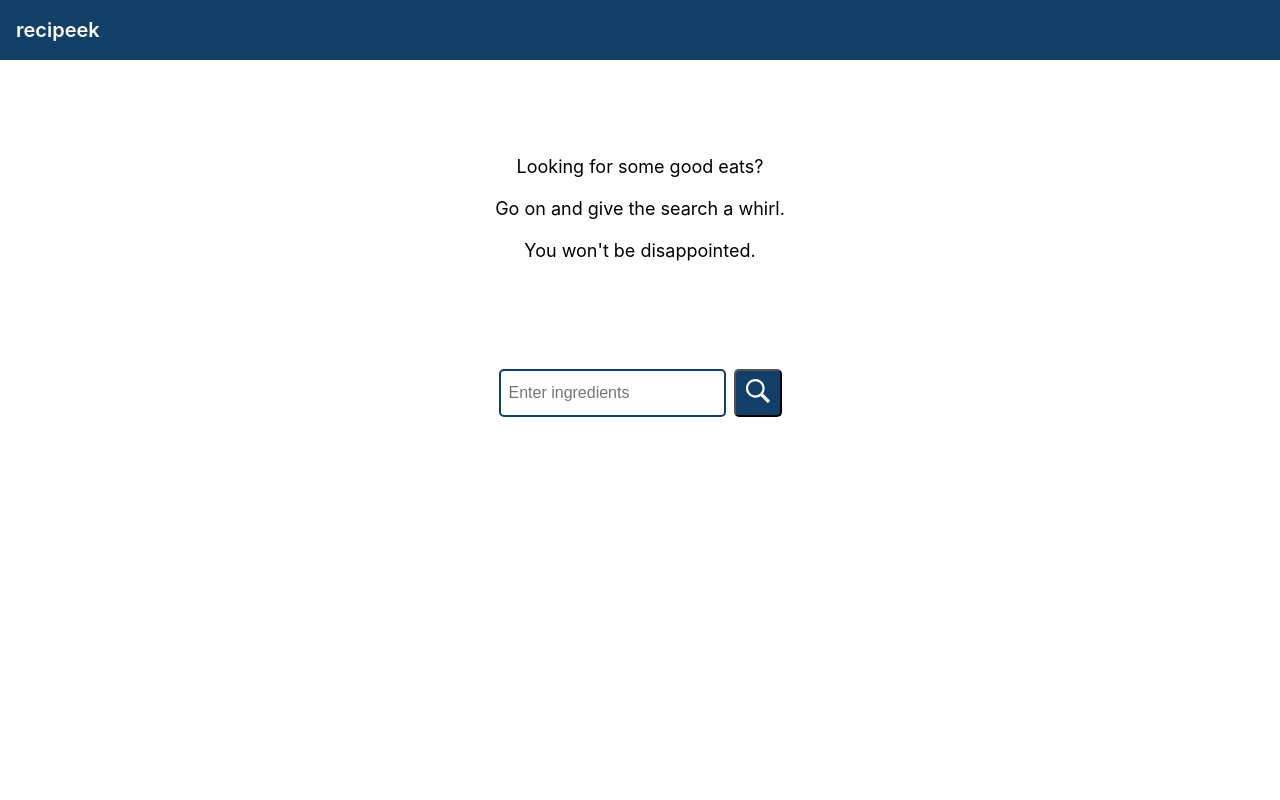
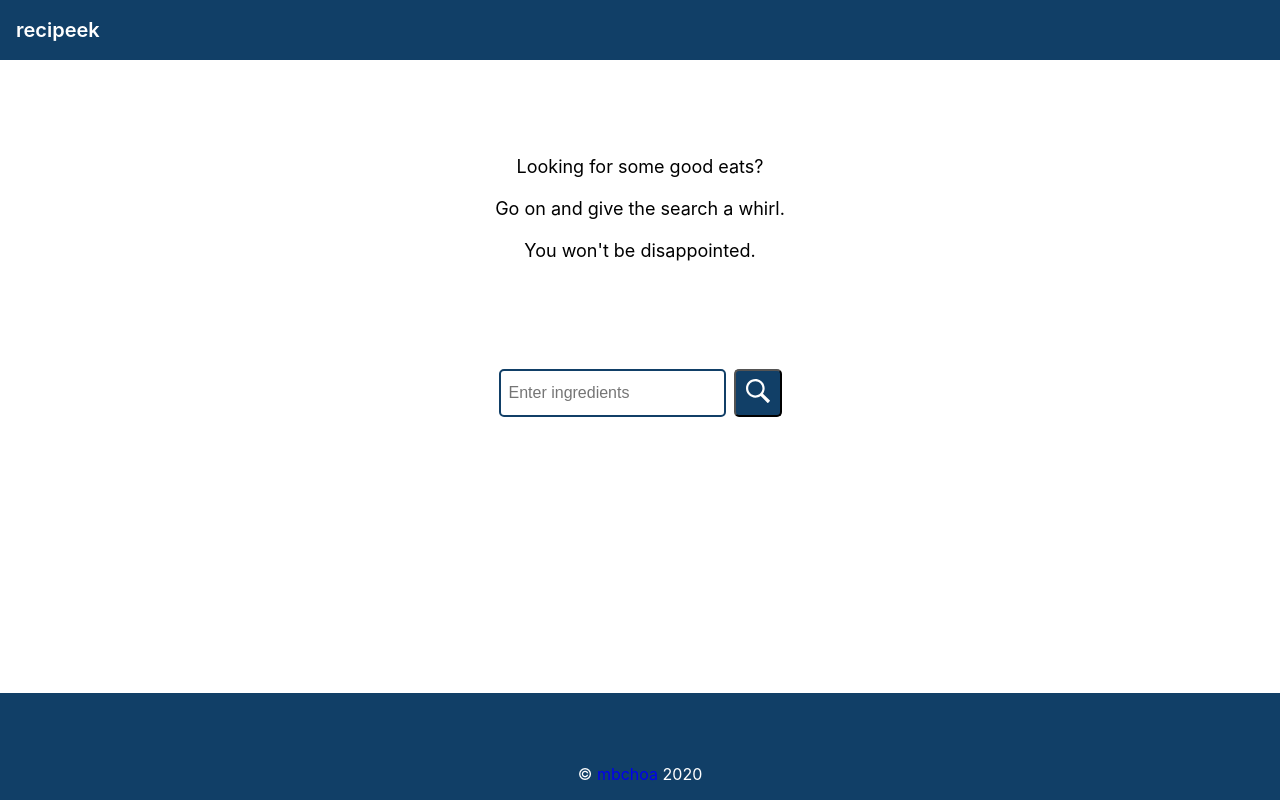
Before and after one commit to mbchoa/recipeek, a React (Create React App) app: page / in a window 1280 px wide. Built offline with nearby package versions, Linux system fonts and the light colour scheme; what lozad would draw is missing.

Commit message:
Add footer

```diff
--- a/src/App.tsx
+++ b/src/App.tsx
@@ -1,19 +1,26 @@
 import React from 'react';
 import { Provider } from 'react-redux';
+import styled from 'styled-components';
 
 import store from './redux/store';
 
+import Footer from './components/Footer';
 import Header from './components/Header';
 import SearchForm from './components/SearchForm';
 import SearchResults from './components/SearchResults';
 
+const Main = styled.main`
+  flex: 1 0 auto;
+`;
+
 const App = () => (
   <Provider store={store}>
     <Header />
-    <main>
+    <Main>
       <SearchForm />
       <SearchResults />
-    </main>
+    </Main>
+    <Footer />
   </Provider>
 );
 
--- /dev/null
+++ b/src/components/Footer.tsx
@@ -0,0 +1,28 @@
+import React from 'react';
+import styled from 'styled-components';
+
+const Block = styled.footer`
+  align-items: flex-end;
+  background-color: #113f67;
+  color: white;
+  display: flex;
+  justify-content: center;
+  flex-shrink: 0;
+  height: 75px;
+  padding: 16px;
+`;
+
+const Link = styled.a`
+  text-decoration: none;
+  :visited {
+    color: white;
+  }
+`;
+
+const Footer = () => (
+  <Block>
+    ©&nbsp;<Link href="https://github.com/mbchoa">mbchoa</Link>&nbsp;2020
+  </Block>
+);
+
+export default Footer;
--- a/src/index.css
+++ b/src/index.css
@@ -14,6 +14,8 @@ body {
 }
 
 #root {
+  display: flex;
+  flex-direction: column;
   height: inherit;
 }
 
```
